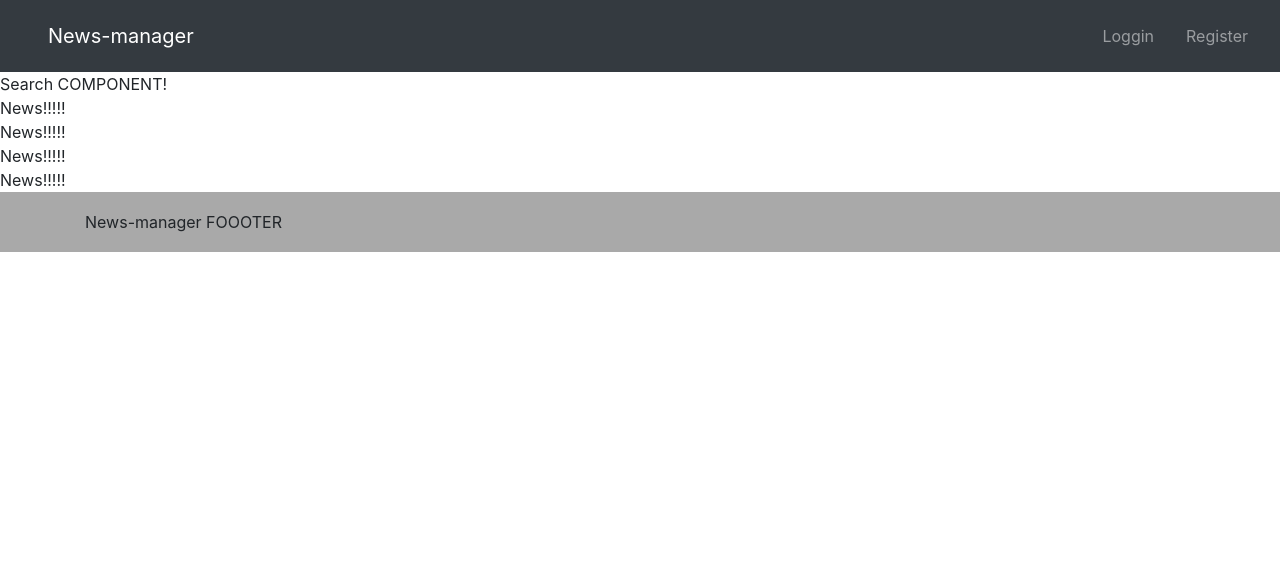
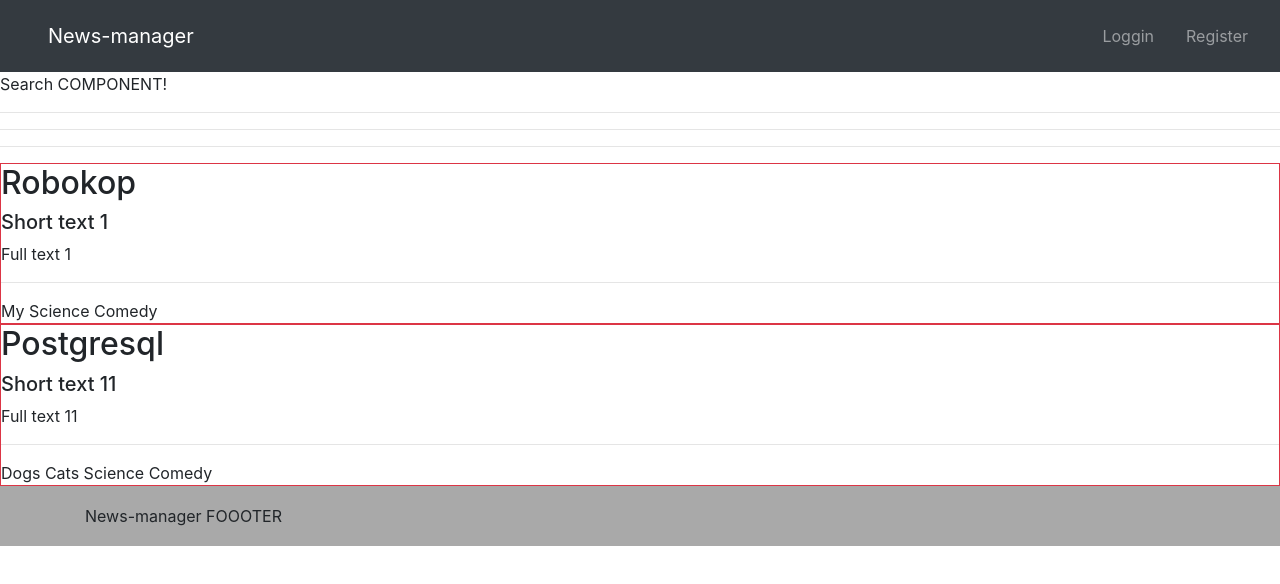
Before and after one commit to demis131194/NewsManagerReact, a React (Create React App) app: page / in a window 1280 px wide. Shown: the top 584 px of the page. Built offline with nearby package versions, Linux system fonts and the light colour scheme.

Commit message:
add constructors, refactor content

```diff
--- a/src/components/App.jsx
+++ b/src/components/App.jsx
@@ -5,6 +5,9 @@ import Footer from './Footer'
 import { BrowserRouter } from 'react-router-dom';
 
 class App extends Component {
+    constructor(props) {
+        super(props);
+    }
 
     render() {
         return (
--- a/src/components/Content/Content.jsx
+++ b/src/components/Content/Content.jsx
@@ -3,17 +3,20 @@ import { Container } from 'react-bootstrap';
 import 'bootstrap/dist/css/bootstrap.css'
 import { Route } from 'react-router-dom';
 import MainPage from './MainPage/MainPage';
-import LoginPage from './LoginPage/loginPage';
+import LoginPage from './LoginPage/LoginPage';
 import RegisterPage from './RegisterPage/RegisterPage';
 
 class Content extends Component {
+    constructor(props) {
+        super(props);
+    }
 
     render() {
         return (
             <Container fluid='true'>
-                    <Route component={MainPage} path='/' exact/>
-                    <Route component={LoginPage} path='/login' />
-                    <Route component={RegisterPage} path='/register' />
+                    <Route render={ () => <MainPage /> } path='/' exact/>
+                    <Route render={ () => <LoginPage /> } path='/login' />
+                    <Route render={ () => <RegisterPage /> } path='/register' />
             </Container>
         )
     }
--- a/src/components/Content/LoginPage/loginPage.jsx
+++ b/src/components/Content/LoginPage/loginPage.jsx
@@ -1,6 +1,10 @@
 import React, {Component} from 'react';
 
 class LoginPage extends Component {
+
+    constructor(props) {
+        super(props);
+    }
 
     render() {
         return (
--- a/src/components/Content/MainPage/MainPage.jsx
+++ b/src/components/Content/MainPage/MainPage.jsx
@@ -4,10 +4,17 @@ import NewsList from './NewsList/NewsList';
 
 class MainPage extends Component {
 
+    constructor(props) {
+        super(props);
+    }
+
     render() {
         return (
             <div>
                 <SearchNewsComponent />
+                <hr/>
+                <hr/>
+                <hr/>
                 <NewsList />
             </div>
         );
--- a/src/components/Content/MainPage/NewsList/NewsItem/NewsItem.jsx
+++ b/src/components/Content/MainPage/NewsList/NewsItem/NewsItem.jsx
@@ -1,12 +1,25 @@
 import React, { Component } from 'react';
+import 'bootstrap/dist/css/bootstrap.css'
 
 class NewsItem extends Component {
 
+    constructor(props) {
+        super(props);
+    }
+
     render() {
         return (
-            <div>
+            <div className='border border-danger'>
                 <div>
-                    News!!!!!
+                    <h2>{this.props.news.title}</h2>
+                    <h5>{this.props.news.shortText}</h5>
+                </div>
+                <div>
+                    {this.props.news.fullText}
+                    <hr />
+                    {this.props.news.tags.map(tag => {
+                        return <span>{tag.name} </span>
+                    })}
                 </div>
             </div>
         )
--- a/src/components/Content/MainPage/NewsList/NewsList.jsx
+++ b/src/components/Content/MainPage/NewsList/NewsList.jsx
@@ -3,13 +3,75 @@ import NewsItem from './NewsItem/NewsItem';
 
 class NewsList extends Component {
 
+    constructor(props) {
+        super(props);
+    }
+
     render() {
+        let hardNews = [
+            {
+                "id": 1,
+                "title": "Robokop",
+                "shortText": "Short text 1",
+                "fullText": "Full text 1",
+                "creationDate": "2020-01-27 02:50:39.000",
+                "modificationDate": "2020-02-25 11:53:25.229",
+                "author": {
+                    "id": 1,
+                    "name": "Dima",
+                    "surname": "Ford"
+                },
+                "tags": [
+                    {
+                        "id": 6,
+                        "name": "My"
+                    },
+                    {
+                        "id": 2,
+                        "name": "Science"
+                    },
+                    {
+                        "id": 3,
+                        "name": "Comedy"
+                    }
+                ]
+            },
+            {
+                "id": 11,
+                "title": "Postgresql",
+                "shortText": "Short text 11",
+                "fullText": "Full text 11",
+                "creationDate": "2020-01-01 00:49:39.000",
+                "modificationDate": "2020-02-25 11:53:25.229",
+                "author": {
+                    "id": 1,
+                    "name": "Dima",
+                    "surname": "Ford"
+                },
+                "tags": [
+                    {
+                        "id": 7,
+                        "name": "Dogs"
+                    },
+                    {
+                        "id": 8,
+                        "name": "Cats"
+                    },
+                    {
+                        "id": 2,
+                        "name": "Science"
+                    },
+                    {
+                        "id": 3,
+                        "name": "Comedy"
+                    }
+                ]
+            }
+        ];
+
         return (
             <div>
-                <NewsItem />
-                <NewsItem />
-                <NewsItem />
-                <NewsItem />
+                {hardNews.map( news => <NewsItem news={news}/>)}
             </div>
         )
     }
--- a/src/components/Content/MainPage/SearchNewsComponent/SearchNewsComponent.jsx
+++ b/src/components/Content/MainPage/SearchNewsComponent/SearchNewsComponent.jsx
@@ -1,6 +1,10 @@
 import React, { Component } from 'react';
 
 class SearchNewsComponent extends Component {
+
+    constructor(props) {
+        super(props);
+    }
 
     render() {
         return (
--- a/src/components/Content/RegisterPage/RegisterPage.jsx
+++ b/src/components/Content/RegisterPage/RegisterPage.jsx
@@ -1,6 +1,10 @@
 import React, { Component } from 'react';
 
 class RegisterPage extends Component {
+
+    constructor(props) {
+        super(props);
+    }
 
     render() {
         return (
--- a/src/components/Footer/index.jsx
+++ b/src/components/Footer/index.jsx
@@ -5,6 +5,10 @@ import 'bootstrap/dist/css/bootstrap.css'
 
 
 class Footer extends Component {
+
+    constructor(props) {
+        super(props);
+    }
 
     render() {
         return (
--- a/src/components/Header/index.jsx
+++ b/src/components/Header/index.jsx
@@ -7,6 +7,9 @@ import NavbarToggle from 'react-bootstrap/NavbarToggle';
 
 
 class Header extends Component {
+    constructor(props) {
+        super(props);
+    }
 
     render() {
         return (
--- a/src/redux/store.js
+++ /dev/null
@@ -1,3 +0,0 @@
-import {createStore} from 'redux';
-
-let store = createStore();
```
